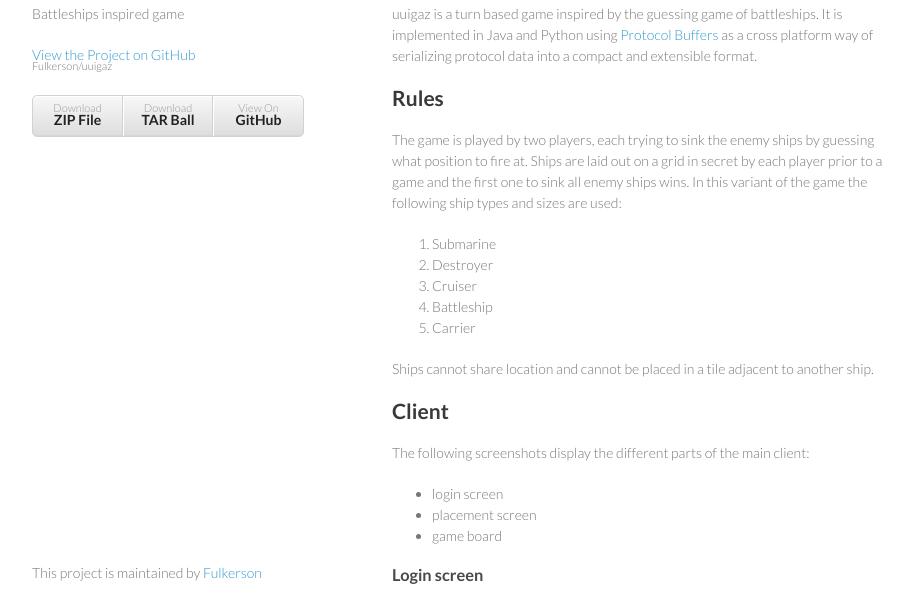
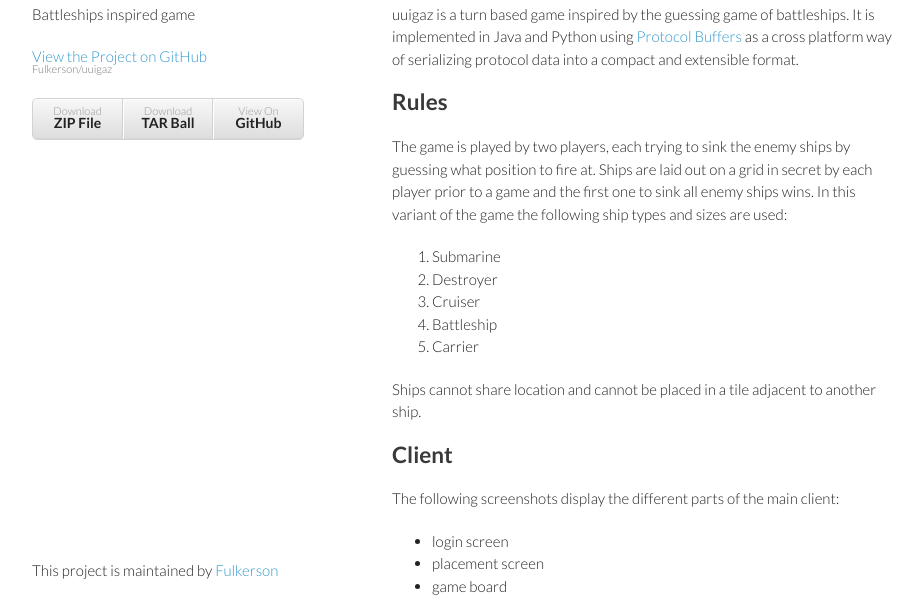
Before and after one commit to janderholm/uuigaz, a plain HTML site: page index.html in a window 1280 px wide. Shown: the part 106-704 px from the top of the page, without its empty margins (178-1101 px from the left). Drawn offline with Linux system fonts and the light colour scheme.

Commit message:
Made font larger and darker

```diff
--- a/stylesheets/styles.css
+++ b/stylesheets/styles.css
@@ -2,8 +2,8 @@
 
 body {
   padding:50px;
-  font:14px/1.5 Lato, "Helvetica Neue", Helvetica, Arial, sans-serif;
-  color:#777;
+  font:15px/1.5 Lato, "Helvetica Neue", Helvetica, Arial, sans-serif;
+  color:#222;
   font-weight:300;
 }
 
```
